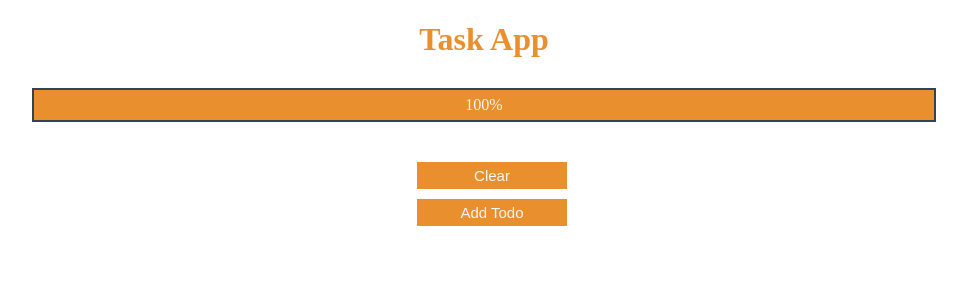
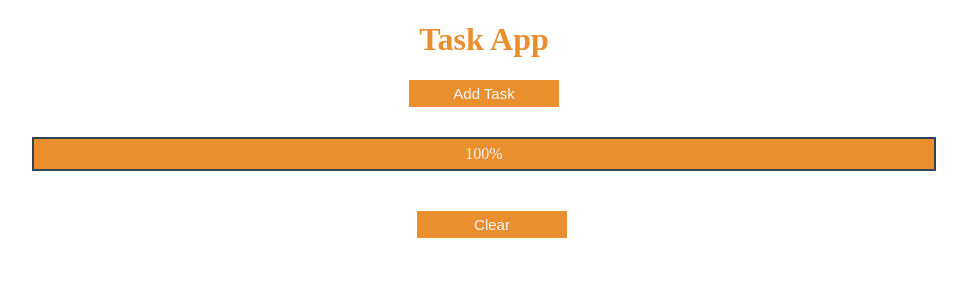
Before and after one commit to S460s/react-ts, a React (Create React App) app: page / in a window 1280 px wide. Shown: the top 300 px of the page, without its empty margins (156-1123 px from the left). Built offline with nearby package versions, Linux system fonts and the light colour scheme; the HTML template or start-up script is replaced by a standard one.

Commit message:
Form is working

```diff
--- a/src/App.tsx
+++ b/src/App.tsx
@@ -1,4 +1,4 @@
-import React, { useReducer, useState } from 'react';
+import React, { useReducer } from 'react';
 import uniqid from 'uniqid';
 
 import styled, { ThemeProvider } from 'styled-components';
@@ -82,7 +82,6 @@ function reducer(state: typeof initialValue, action: ACTIONTYPE) {
 
 const App = () => {
 	const [tasks, dispatch] = useReducer(reducer, initialValue);
-	const [isOpen, setIsOpen] = useState<boolean>(false);
 
 	const handleAddTask = (task: TaskInterface) => {
 		dispatch({ type: 'add', payload: task });
@@ -121,15 +120,12 @@ const App = () => {
 	return (
 		<ThemeProvider theme={darkTheme}>
 			<Title>Task App</Title>
-			<TaskForm isOpen={isOpen} addTask={handleAddTask} />
+			<TaskForm addTask={handleAddTask} />
 			<ProgressBar tasks={tasks} />
 			<TaskConteiner>
 				{todoComponents}
 				<BigBtn onClick={clearCompletedTasks} isPrimary>
 					Clear
-				</BigBtn>
-				<BigBtn isPrimary onClick={() => setIsOpen((prevState) => !prevState)}>
-					Add Todo
 				</BigBtn>
 			</TaskConteiner>
 		</ThemeProvider>
--- a/src/common/StyledTask.tsx
+++ b/src/common/StyledTask.tsx
@@ -8,7 +8,8 @@ const Button = styled.button<ButtonProps>`
 		isPrimary ? theme.colors.primary : theme.colors.light};
 	color: ${({ isPrimary, theme }) =>
 		isPrimary ? theme.colors.light : theme.colors.primary};
-	width: 100px;
+
+	width: 120px;
 	outline: none;
 	border: none;
 	cursor: pointer;
@@ -27,7 +28,9 @@ export const Title = styled.h1`
 `;
 
 export const Input = styled.input`
-	width: 30%;
+	width: 40%;
+	min-width: 300px;
+	min-height: 30px;
 	outline: none;
 	border: ${({ theme }) => theme.colors.primary} 2px solid;
 `;
--- a/src/components/TaskForm.tsx
+++ b/src/components/TaskForm.tsx
@@ -8,17 +8,46 @@ interface StyledFormProps {
 	isOpen: boolean;
 }
 
+const FormButton = styled(Button)`
+	display: block;
+	margin: auto;
+	width: 150px;
+	padding: 5px;
+	margin-top: 10px;
+`;
+
 const StyledTaskForm = styled(Form)<StyledFormProps>`
 	display: ${(props) => (props.isOpen ? 'flex' : 'none')};
+	flex-direction: column;
+	justify-content: flex-start;
+	align-items: center;
+	margin: auto;
+	width: 50%;
+	max-width: 500px;
+	height: 500px;
+	background-color: ${({ theme }) => theme.colors.light};
+	z-index: 4;
+	border: 3px solid ${({ theme }) => theme.colors.dark};
+	position: absolute;
+	left: 50%;
+	transform: translate(-50%, 0);
+`;
+
+const ButtonWrapper = styled.div`
+	display: flex;
+	justify-content: space-around;
+	width: 70%;
+	height: 40px;
+	margin-top: 350px;
 `;
 
 interface TaskFormProps {
 	addTask(task: TaskInterface): void;
-	isOpen: boolean;
 }
 
-function TaskForm({ addTask, isOpen }: TaskFormProps) {
+function TaskForm({ addTask }: TaskFormProps) {
 	const [taskName, setTaskName] = useState<string>('');
+	const [isOpen, setIsOpen] = useState<boolean>(false);
 
 	const handleChange = (e: React.ChangeEvent<HTMLInputElement>): void => {
 		e.preventDefault();
@@ -27,6 +56,7 @@ function TaskForm({ addTask, isOpen }: TaskFormProps) {
 
 	const handleSubmit = (e: React.FormEvent<HTMLFormElement>) => {
 		e.preventDefault();
+		setIsOpen(false);
 		const task: TaskInterface = {
 			title: taskName,
 			isDone: false,
@@ -39,14 +69,29 @@ function TaskForm({ addTask, isOpen }: TaskFormProps) {
 	return (
 		<div>
 			<StyledTaskForm isOpen={isOpen} onSubmit={handleSubmit}>
+				<h3>Task Form</h3>
 				<Input
+					required={true}
 					type='text'
 					value={taskName}
 					onChange={handleChange}
 					placeholder='Task Name'
 				/>
-				<Button isPrimary>Add</Button>
+				<ButtonWrapper>
+					<Button type='submit' isPrimary>
+						Add
+					</Button>
+					<Button type='button' isPrimary onClick={() => setIsOpen(false)}>
+						Cancel
+					</Button>
+				</ButtonWrapper>
 			</StyledTaskForm>
+			<FormButton
+				type='button'
+				onClick={() => setIsOpen((prevState) => !prevState)}
+				isPrimary>
+				Add Task
+			</FormButton>
 		</div>
 	);
 }
--- a/src/styles/index.css
+++ b/src/styles/index.css
@@ -5,6 +5,7 @@ body {
 		sans-serif;
 	-webkit-font-smoothing: antialiased;
 	-moz-osx-font-smoothing: grayscale;
+	position: absolutess;
 }
 
 code {
```
